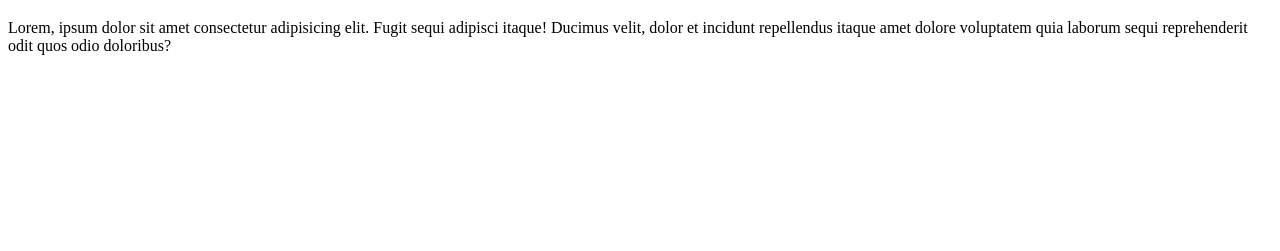
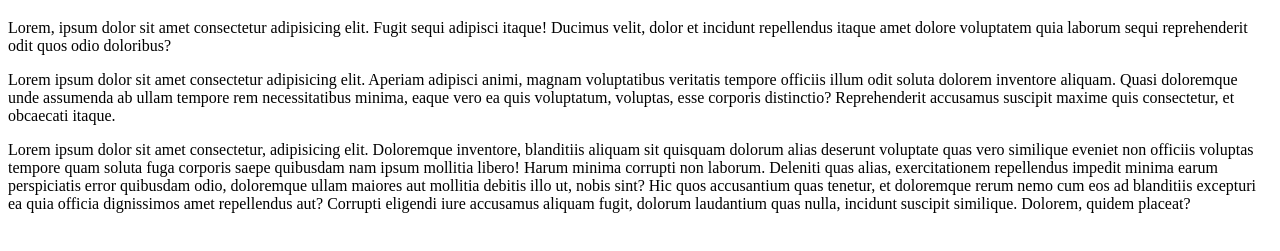
Before and after one commit to abangdsm/reso-2023, a plain HTML site: page index.html in a window 1280 px wide. Shown: the part 61-312 px from the top of the page. Drawn offline with Linux system fonts and the light colour scheme.

Commit message:
Menambahkan lorem100

```diff
--- a/index.html
+++ b/index.html
@@ -11,6 +11,9 @@
 
     <p>Lorem, ipsum dolor sit amet consectetur adipisicing elit. Fugit sequi adipisci itaque! Ducimus velit, dolor et incidunt repellendus itaque amet dolore voluptatem quia laborum sequi reprehenderit odit quos odio doloribus?</p>
 
+    <p>Lorem ipsum dolor sit amet consectetur adipisicing elit. Aperiam adipisci animi, magnam voluptatibus veritatis tempore officiis illum odit soluta dolorem inventore aliquam. Quasi doloremque unde assumenda ab ullam tempore rem necessitatibus minima, eaque vero ea quis voluptatum, voluptas, esse corporis distinctio? Reprehenderit accusamus suscipit maxime quis consectetur, et obcaecati itaque.</p>
+
+    <p>Lorem ipsum dolor sit amet consectetur, adipisicing elit. Doloremque inventore, blanditiis aliquam sit quisquam dolorum alias deserunt voluptate quas vero similique eveniet non officiis voluptas tempore quam soluta fuga corporis saepe quibusdam nam ipsum mollitia libero! Harum minima corrupti non laborum. Deleniti quas alias, exercitationem repellendus impedit minima earum perspiciatis error quibusdam odio, doloremque ullam maiores aut mollitia debitis illo ut, nobis sint? Hic quos accusantium quas tenetur, et doloremque rerum nemo cum eos ad blanditiis excepturi ea quia officia dignissimos amet repellendus aut? Corrupti eligendi iure accusamus aliquam fugit, dolorum laudantium quas nulla, incidunt suscipit similique. Dolorem, quidem placeat?</p>
 
     <script src="script.js"></script>
 </body>
```
